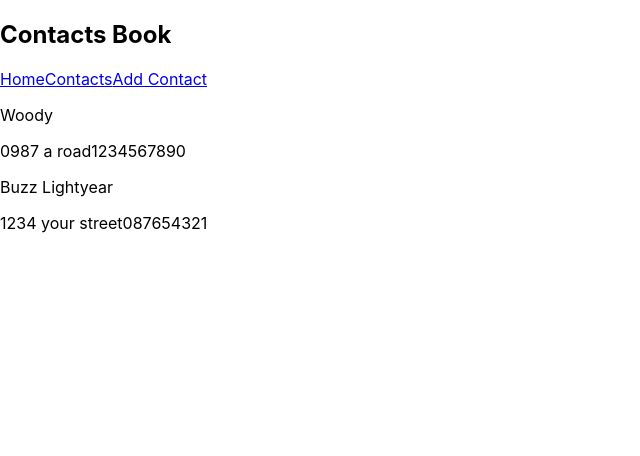
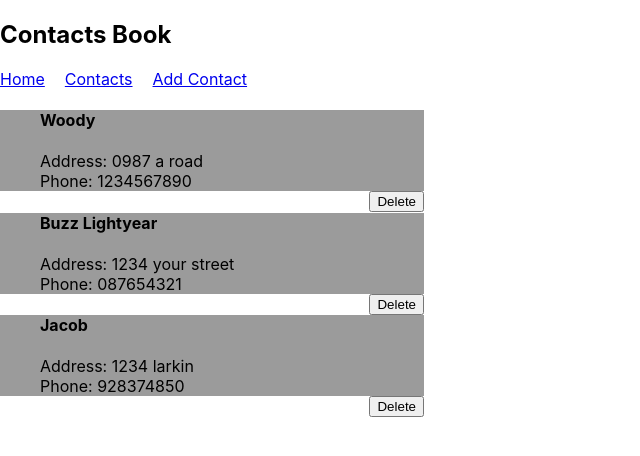
Before and after one commit to Gonzo2510/my-app-project-2, a React (Create React App) app: page /contactList in a window 1280 px wide. Shown: the top 456 px of the page, without its empty margins (0-640 px from the left). Built offline with nearby package versions, Linux system fonts and the light colour scheme; data requests are answered from the project's data file.

Commit message:
attempt to add delete function

```diff
--- a/db.json
+++ b/db.json
@@ -13,6 +13,13 @@
       "title": "accountant",
       "address": "1234 your street",
       "phoneNumber": "087654321"
+    },
+    {
+      "name": "Jacob",
+      "title": "Teacher",
+      "address": "1234 larkin",
+      "phoneNumber": "928374850",
+      "id": 3
     }
   ]
 }
--- a/src/AddContact.js
+++ b/src/AddContact.js
@@ -1,6 +1,16 @@
 import React from "react";
+import Contact from "./Contact";
 
-function AddContact() {
+function deleteContact(contactToDelete){
+    const contactId = contactToDelete.id
+    console.log(contactId)
+
+    // fetch('http://localhost:3000/contacts', {method: 'DELETE'})
+    // .then(response => response.json())
+    // .then(newContact => setContacts(oldContacts => [...oldContacts, <Contact key={newContact.id} contact={newContact} />]))
+}
+
+function AddContact({ contacts, setContacts }) {
     function handleSubmit(e) {
         e.preventDefault()
         const name = e.target[0].value
@@ -10,15 +20,19 @@ function AddContact() {
 
         fetch('http://localhost:3000/contacts', {
             method: 'POST',
+            headers: {
+                "Accept" : 'application/json',
+                "Content-Type" : 'application/json'
+            },
             body: JSON.stringify({
                 name : name,
                 title : title,
                 address : address,
-                phoneNumber : phoneNumber
+                phoneNumber : phoneNumber,
                 })
         })
         .then(response => response.json())
-        .then(data => console.log(data))
+        .then(newContact => setContacts(oldContacts => [...oldContacts, <Contact key={newContact.id} contact={newContact} handleDelete={deleteContact()} />]))
     }
 
     return (
--- a/src/App.js
+++ b/src/App.js
@@ -12,7 +12,7 @@ function App() {
   let [contacts, setContacts] = useState([])
   // useEffect(()=> (
 
-  // ),[])
+  // ),[AddContact])
 
   return (
     <div>
--- a/src/Contact.js
+++ b/src/Contact.js
@@ -1,14 +1,21 @@
 import React from "react";
 
-function Contact({ contact }) {
-    const { name, address, phoneNumber, id} = contact
-    return (
-        <div key ={id}>
-          <p>{name}</p>
-          {address}
-          {phoneNumber}
-        </div>
-    )
+function Contact({ contact, handleDelete }) {
+  function handleClick() {
+    handleDelete(contact)
+  }
+
+  const { name, address, phoneNumber, id} = contact
+  return (
+      <div key ={id} className="card">
+        <h4>{name}</h4>
+        Address: {address}
+        <br />
+        Phone: {phoneNumber}
+        <br/>
+        <button className="delete" onClick={handleClick}>Delete</button>
+      </div>
+  )
 }
 
 export default Contact;
--- a/src/ContactList.js
+++ b/src/ContactList.js
@@ -1,12 +1,14 @@
 import React, { useState, useEffect } from "react";
 import Contact from "./Contact";
+
+
 
 function ContactList({ contacts, setContacts}) {
     fetch('http://localhost:3000/contacts')
     .then(response => response.json())
     .then(data => setContacts(data.map(item =><Contact key={item.id} contact={item} />)))
     return (
-        <div>
+        <div className="contacts container">
           {contacts}
         </div>
     )
--- a/src/Home.js
+++ b/src/Home.js
@@ -3,7 +3,7 @@ import React from "react";
 function Home() {
     return (
         <h1>
-        Welcome to your online contacts book
+        Welcome to your online contacts book. Add a contact to begin.
         </h1>
     )
 }
--- a/src/index.css
+++ b/src/index.css
@@ -3,15 +3,38 @@ body {
   font-family: -apple-system, BlinkMacSystemFont, 'Segoe UI', 'Roboto', 'Oxygen',
     'Ubuntu', 'Cantarell', 'Fira Sans', 'Droid Sans', 'Helvetica Neue',
     sans-serif;
-  -webkit-font-smoothing: antialiased;
-  -moz-osx-font-smoothing: grayscale;
 }
 
-code {
-  font-family: source-code-pro, Menlo, Monaco, Consolas, 'Courier New',
-    monospace;
+.navbar {
+  max-width: 2;
 }
 
-/* .navbar {
-  max-width: 2;
-} */
+a {
+  margin: 0 10px;
+}
+
+a:first-of-type {
+  margin-left: 0;
+}
+
+a:last-of-type {
+  margin-right: 0;
+}
+
+.card {
+  transition: 1s;
+  width: 30%;
+  padding-left: 40px;
+  background-color: rgb(155, 155, 155);
+}
+
+form {
+  transition: 1s;
+  padding-top: 10px;
+  width: 40%;
+  background-color: antiquewhite;
+}
+
+.delete {
+  float: right;
+}
```
Also changed, not shown: src/db.json (deleted, +0 -16 lines), 1 other file (tests, documents, lock files or other folders).
